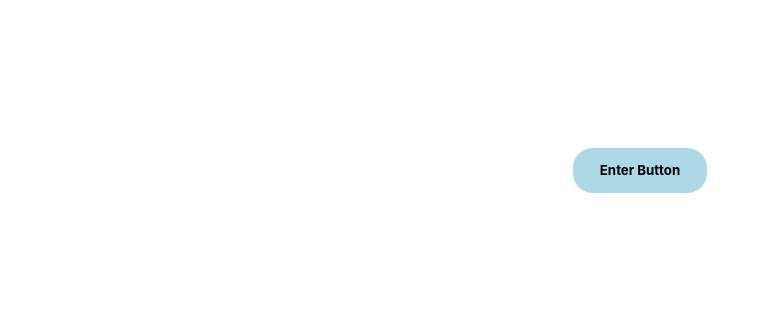
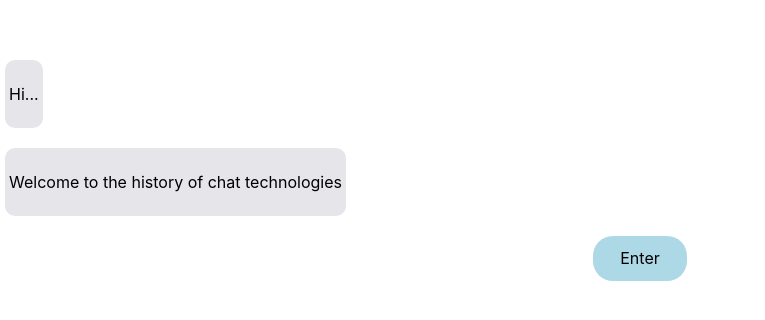
Before and after one commit to harrydnewman/augmenting-final, a React (Vite) app: page / in a window 1280 px wide. Shown: the part 240-560 px from the top of the page, without its empty margins (0-765 px from the left). Built offline with nearby package versions, Linux system fonts and the light colour scheme.

Commit message:
done for today

```diff
--- a/src/components/EnterButton.jsx
+++ b/src/components/EnterButton.jsx
@@ -2,8 +2,8 @@ import styles from '../styles/EnterButton.module.css'
 
 export default function EnterButton(){
     return (
-        <div className={styles.enterButtonDiv}>
-            <h5>Enter Button</h5>
-        </div>
+        <a href="/" className={styles.enterButtonDiv}>
+            <p>Enter</p>
+        </a>
     )
 }
--- a/src/pages/Home.jsx
+++ b/src/pages/Home.jsx
@@ -6,6 +6,7 @@ import { useEffect, useState } from 'react';
 
 export default function Home() {
     const [shownComponents, setShownComponents] = useState(1);
+    const [visible, setVisible] = useState(false)
 
     const components = [
         <LoadingBubble key="loading1" duration={1000} />,
@@ -30,25 +31,39 @@ export default function Home() {
             setShownComponents(4);
         }, 5500);
 
+        const timer4 = setTimeout(() => {
+            setVisible(true)
+        }, 7000);
+
         // Clear timeouts if the component unmounts
         return () => {
             clearTimeout(timer1);
             clearTimeout(timer2);
             clearTimeout(timer3);
+            clearTimeout(timer4)
         };
     }, []); // Empty dependency array to run only on initial render
 
-    return (
+    return visible ?
+        (
             <div className={styles.chatDiv}>
-            {/* <div className={styles.grayChatDiv}>
+                <div className={styles.grayChatDiv}>
                     {components.slice(0, shownComponents).map((component, index) => (
                         <div key={index}>{component}</div>
                     ))}
-            </div> */}
+                </div>
                 <div className={styles.nextButtonDiv}>
                     <EnterButton />
                 </div>
             </div>
+        ) : (
+            <div className={styles.chatDiv}>
+                <div className={styles.grayChatDiv}>
+                    {components.slice(0, shownComponents).map((component, index) => (
+                        <div key={index}>{component}</div>
+                    ))}
+                </div>
+            </div>
 
-    );
+        )
 }
--- a/src/styles/EnterButton.module.css
+++ b/src/styles/EnterButton.module.css
@@ -7,10 +7,13 @@
     align-items: center;
     justify-content: center;
     padding: 0 20px;
+    text-decoration: none;
     margin: 0 auto; /* Center the button if it has set width */
 }
 
-.enterButtonDiv h5 {
+.enterButtonDiv p {
     padding: 7px;
     margin: 0; /* Ensure no default margin */
+    text-decoration: none;
+    color: black;
 }
--- a/src/styles/LoadingBubble.module.css
+++ b/src/styles/LoadingBubble.module.css
@@ -7,6 +7,8 @@
     border-radius: 15px;
     height: 50px;
     max-width: fit-content;
+    margin-top: 20px;
+    margin-left: 5px;
 }
 
 .dot {
```
Lines whose indentation alone changed are shown as unchanged.
